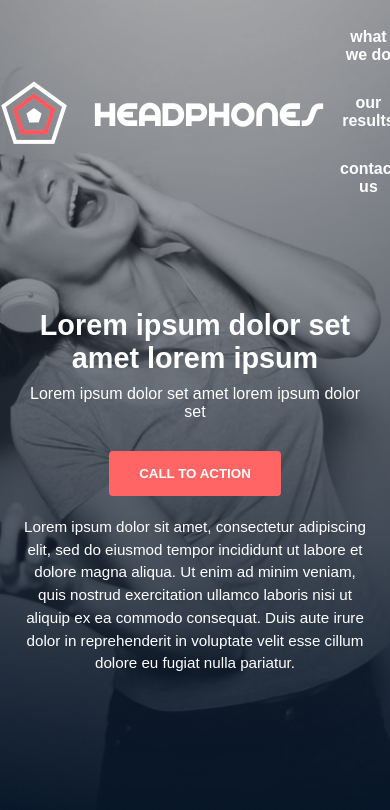
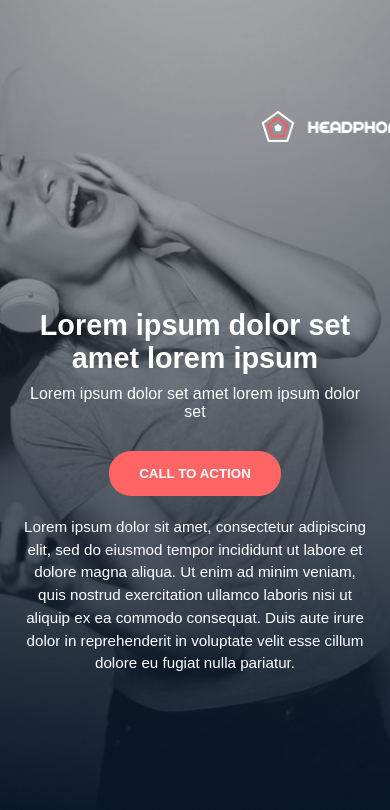
Before and after one commit to SteveeOreo/alx_html_css, a plain HTML site: page headphones/0-index.html in a window 390 px wide. Drawn offline with Linux system fonts and the light colour scheme.

Commit message:
updated headphones

```diff
--- a/headphones/0-index.html
+++ b/headphones/0-index.html
@@ -4,13 +4,13 @@
   <meta charset="UTF-8" />
   <meta name="viewport" content="width=device-width, initial-scale=1.0" />
   <title>Headphones</title>
-  <link rel="stylesheet" href="0-styles.css" />
+  <link rel="stylesheet" href="0-styles.css"/>
 </head>
 <body>
   <header class="hero">
     <div class="container">
       <nav class="nav">
-        <img src="images/logo_headphones.png" alt="logo" class="logocolor">
+        <img src="images/logo_headphones.png" alt="logo" class="logo">
         <ul class="nav-links">
           <li><a href="#">what we do</a></li>
           <li><a href="#">our results</a></li>
--- a/headphones/0-styles.css
+++ b/headphones/0-styles.css
@@ -11,6 +11,16 @@
           --text-dark: #333;
           --max-width: 1000px;
         }
+        header {
+          position: relative;
+        }
+        .logo {
+          margin-left: 200.61px;
+          margin-top: 27.76px;
+          width: 161px;
+          height: 32px;
+        }
+
       .nav {
         max-width: 1200px;
         margin: 0 auto;
@@ -18,6 +28,7 @@
         justify-content: space-between;
         align-items: center;
         padding-top: 20px;
+        padding-left: 60px;
         top: 0;
         left: 0;
         width: 100%;
@@ -114,7 +125,7 @@
     font-weight: bold;
     margin: 20px 0;
     cursor: pointer;
-    border-radius: 4px;
+    border-radius: 22px;
   }
 
   .cta:hover,
```
